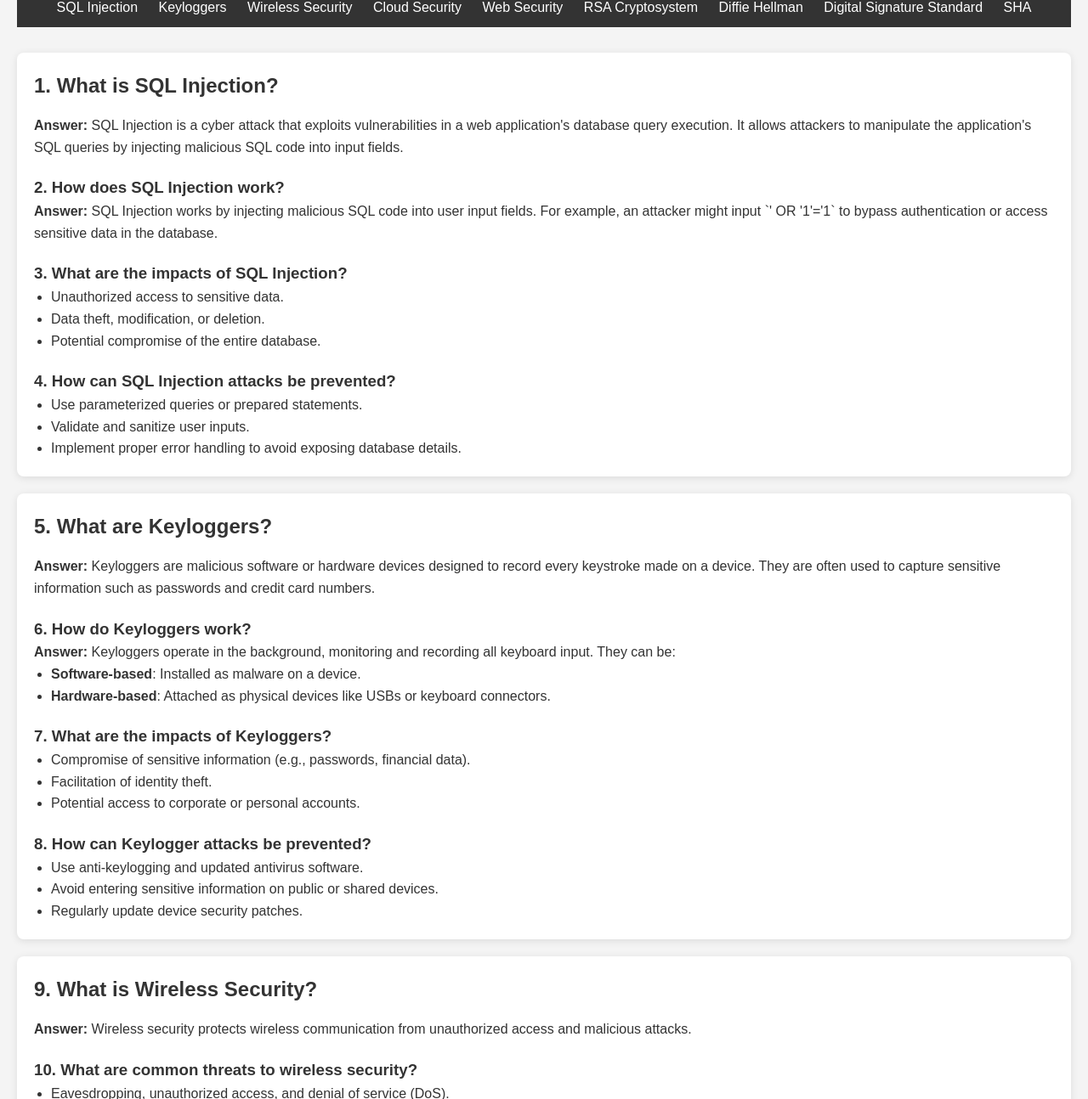
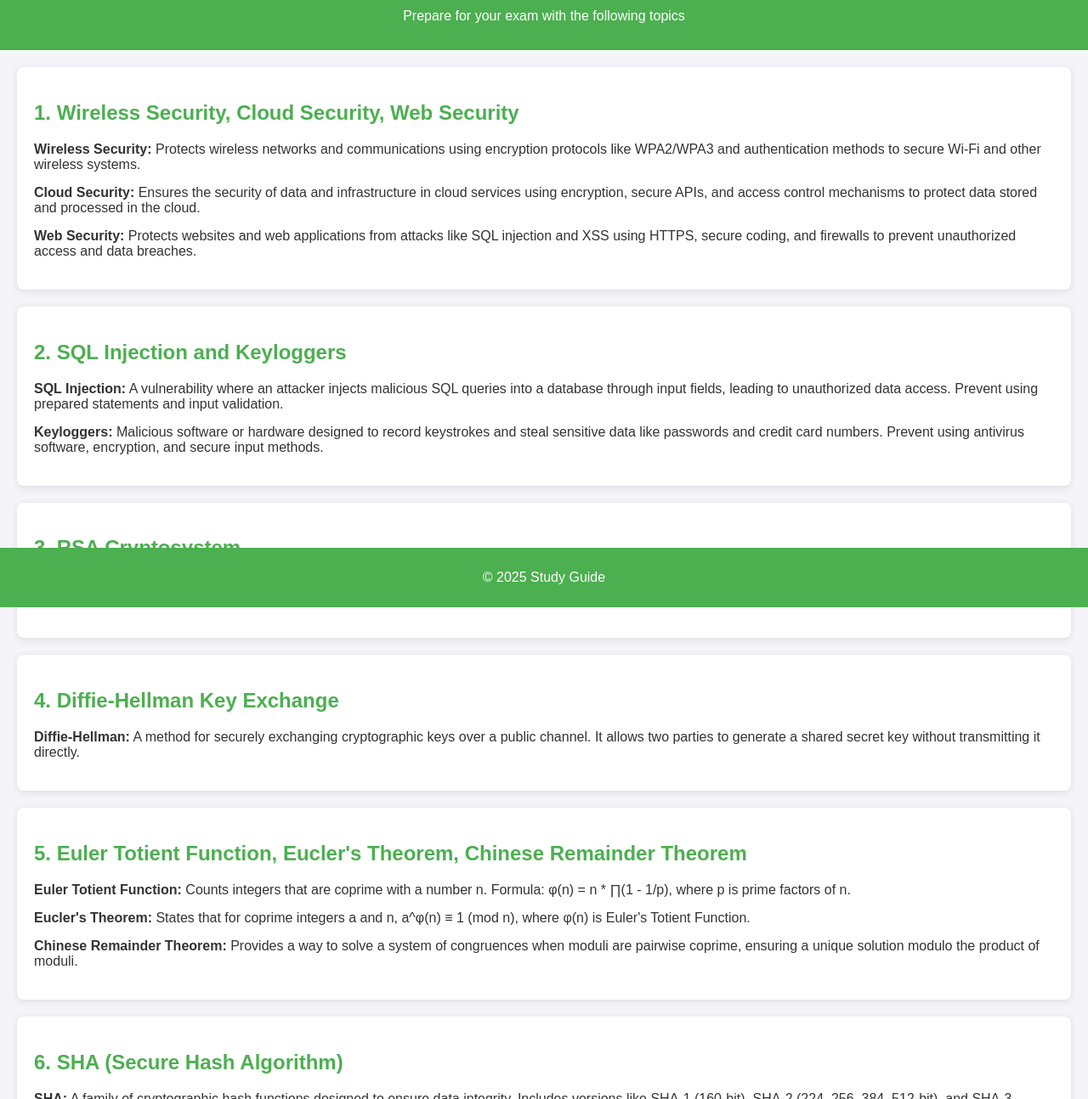
Before and after one commit to ezhilezhil/Exam-Guide-Website, a plain HTML site: page index.html in a window 1280 px wide. Shown: the part 85-1379 px from the top of the page at 85% size. Drawn offline with Linux system fonts and the light colour scheme.

Commit message:
Update index.html

```diff
--- a/index.html
+++ b/index.html
@@ -3,162 +3,127 @@
 <head>
     <meta charset="UTF-8">
     <meta name="viewport" content="width=device-width, initial-scale=1.0">
-    <title>Cyber Security Topics - SQL Injection, Keyloggers, and More</title>
-    <link rel="stylesheet" href="style.css">
+    <title>Exam Study Guide</title>
+    <style>
+        body {
+            font-family: Arial, sans-serif;
+            background-color: #f4f4f9;
+            margin: 0;
+            padding: 0;
+            color: #333;
+        }
+        header {
+            background-color: #4CAF50;
+            color: white;
+            text-align: center;
+            padding: 15px 0;
+        }
+        section {
+            padding: 20px;
+            margin: 20px;
+            background-color: white;
+            border-radius: 8px;
+            box-shadow: 0 2px 10px rgba(0, 0, 0, 0.1);
+        }
+        h2 {
+            color: #4CAF50;
+        }
+        ul {
+            list-style-type: none;
+            padding: 0;
+        }
+        li {
+            margin-bottom: 15px;
+        }
+        footer {
+            text-align: center;
+            padding: 10px 0;
+            background-color: #4CAF50;
+            color: white;
+            position: fixed;
+            width: 100%;
+            bottom: 0;
+        }
+    </style>
 </head>
 <body>
+
 <header>
-        <h1>Cyber Security Topics</h1>
-        <nav>
-            <ul>
-                <li><a href="#sql-injection">SQL Injection</a></li>
-                <li><a href="#keyloggers">Keyloggers</a></li>
-                <li><a href="#wireless-security">Wireless Security</a></li>
-                <li><a href="#cloud-security">Cloud Security</a></li>
-                <li><a href="#web-security">Web Security</a></li>
-                <li><a href="#rsa-cryptosystem">RSA Cryptosystem</a></li>
-                <li><a href="#diffie-hellman">Diffie Hellman</a></li>
-                <li><a href="#digital-signature">Digital Signature Standard</a></li>
-                <li><a href="#sha">SHA</a></li>
-            </ul>
-        </nav>
+    <h1>Exam Study Guide</h1>
+    <p>Prepare for your exam with the following topics</p>
 </header>
 
-    <main>
-        <section id="sql-injection">
-            <h2>1. What is SQL Injection?</h2>
-            <p><strong>Answer:</strong> SQL Injection is a cyber attack that exploits vulnerabilities in a web application's database query execution. It allows attackers to manipulate the application's SQL queries by injecting malicious SQL code into input fields.</p>
-
-            <h3>2. How does SQL Injection work?</h3>
-            <p><strong>Answer:</strong> SQL Injection works by injecting malicious SQL code into user input fields. For example, an attacker might input `' OR '1'='1` to bypass authentication or access sensitive data in the database.</p>
-
-            <h3>3. What are the impacts of SQL Injection?</h3>
+<section>
+    <h2>1. Wireless Security, Cloud Security, Web Security</h2>
     <ul>
-                <li>Unauthorized access to sensitive data.</li>
-                <li>Data theft, modification, or deletion.</li>
-                <li>Potential compromise of the entire database.</li>
-            </ul>
-
-            <h3>4. How can SQL Injection attacks be prevented?</h3>
-            <ul>
-                <li>Use parameterized queries or prepared statements.</li>
-                <li>Validate and sanitize user inputs.</li>
-                <li>Implement proper error handling to avoid exposing database details.</li>
+        <li><strong>Wireless Security:</strong> Protects wireless networks and communications using encryption protocols like WPA2/WPA3 and authentication methods to secure Wi-Fi and other wireless systems.</li>
+        <li><strong>Cloud Security:</strong> Ensures the security of data and infrastructure in cloud services using encryption, secure APIs, and access control mechanisms to protect data stored and processed in the cloud.</li>
+        <li><strong>Web Security:</strong> Protects websites and web applications from attacks like SQL injection and XSS using HTTPS, secure coding, and firewalls to prevent unauthorized access and data breaches.</li>
     </ul>
 </section>
 
-        <section id="keyloggers">
-            <h2>5. What are Keyloggers?</h2>
-            <p><strong>Answer:</strong> Keyloggers are malicious software or hardware devices designed to record every keystroke made on a device. They are often used to capture sensitive information such as passwords and credit card numbers.</p>
-
-            <h3>6. How do Keyloggers work?</h3>
-            <p><strong>Answer:</strong> Keyloggers operate in the background, monitoring and recording all keyboard input. They can be:
+<section>
+    <h2>2. SQL Injection and Keyloggers</h2>
     <ul>
-                    <li><strong>Software-based</strong>: Installed as malware on a device.</li>
-                    <li><strong>Hardware-based</strong>: Attached as physical devices like USBs or keyboard connectors.</li>
-                </ul>
-            </p>
-
-            <h3>7. What are the impacts of Keyloggers?</h3>
-            <ul>
-                <li>Compromise of sensitive information (e.g., passwords, financial data).</li>
-                <li>Facilitation of identity theft.</li>
-                <li>Potential access to corporate or personal accounts.</li>
-            </ul>
-
-            <h3>8. How can Keylogger attacks be prevented?</h3>
-            <ul>
-                <li>Use anti-keylogging and updated antivirus software.</li>
-                <li>Avoid entering sensitive information on public or shared devices.</li>
-                <li>Regularly update device security patches.</li>
+        <li><strong>SQL Injection:</strong> A vulnerability where an attacker injects malicious SQL queries into a database through input fields, leading to unauthorized data access. Prevent using prepared statements and input validation.</li>
+        <li><strong>Keyloggers:</strong> Malicious software or hardware designed to record keystrokes and steal sensitive data like passwords and credit card numbers. Prevent using antivirus software, encryption, and secure input methods.</li>
     </ul>
 </section>
 
-        <section id="wireless-security">
-            <h2>9. What is Wireless Security?</h2>
-            <p><strong>Answer:</strong> Wireless security protects wireless communication from unauthorized access and malicious attacks.</p>
-
-            <h3>10. What are common threats to wireless security?</h3>
+<section>
+    <h2>3. RSA Cryptosystem</h2>
     <ul>
-                <li>Eavesdropping, unauthorized access, and denial of service (DoS).</li>
-            </ul>
-
-            <h3>11. How can wireless security be enhanced?</h3>
-            <ul>
-                <li>Use WPA3 encryption.</li>
-                <li>Enable MAC address filtering.</li>
-                <li>Set strong passwords for Wi-Fi networks.</li>
+        <li><strong>RSA:</strong> A widely used asymmetric encryption algorithm based on the difficulty of factoring large prime numbers. It uses a public key for encryption and a private key for decryption.</li>
     </ul>
 </section>
 
-        <section id="cloud-security">
-            <h2>12. What is Cloud Security?</h2>
-            <p><strong>Answer:</strong> Cloud security ensures the protection of data, applications, and infrastructure in cloud environments.</p>
-
-            <h3>13. What are common threats to cloud security?</h3>
+<section>
+    <h2>4. Diffie-Hellman Key Exchange</h2>
     <ul>
-                <li>Data breaches, insecure APIs, and insider threats.</li>
-            </ul>
-
-            <h3>14. How can cloud security be enhanced?</h3>
-            <ul>
-                <li>Implement data encryption.</li>
-                <li>Use multi-factor authentication.</li>
-                <li>Conduct regular security audits.</li>
+        <li><strong>Diffie-Hellman:</strong> A method for securely exchanging cryptographic keys over a public channel. It allows two parties to generate a shared secret key without transmitting it directly.</li>
     </ul>
 </section>
 
-        <section id="web-security">
-            <h2>15. What is Web Security?</h2>
-            <p><strong>Answer:</strong> Web security focuses on safeguarding websites and web applications from cyber threats.</p>
-
-            <h3>16. What are common web security threats?</h3>
+<section>
+    <h2>5. Euler Totient Function, Eucler's Theorem, Chinese Remainder Theorem</h2>
     <ul>
-                <li>Cross-Site Scripting (XSS), SQL Injection, and Distributed Denial of Service (DDoS).</li>
-            </ul>
-
-            <h3>17. How can web security be improved?</h3>
-            <ul>
-                <li>Use HTTPS for secure communication.</li>
-                <li>Implement firewalls and intrusion detection systems.</li>
-                <li>Follow secure coding practices.</li>
+        <li><strong>Euler Totient Function:</strong> Counts integers that are coprime with a number n. Formula: φ(n) = n * ∏(1 - 1/p), where p is prime factors of n.</li>
+        <li><strong>Eucler's Theorem:</strong> States that for coprime integers a and n, a^φ(n) ≡ 1 (mod n), where φ(n) is Euler's Totient Function.</li>
+        <li><strong>Chinese Remainder Theorem:</strong> Provides a way to solve a system of congruences when moduli are pairwise coprime, ensuring a unique solution modulo the product of moduli.</li>
     </ul>
 </section>
 
-        <section id="rsa-cryptosystem">
-            <h2>18. What is RSA Cryptosystem?</h2>
-            <p><strong>Answer:</strong> RSA is a widely-used public-key encryption system that relies on the mathematical difficulty of factoring large numbers.</p>
-
-            <h3>19. How does RSA work?</h3>
+<section>
+    <h2>6. SHA (Secure Hash Algorithm)</h2>
     <ul>
-                <li>RSA generates a pair of keys: a public key for encryption and a private key for decryption.</li>
+        <li><strong>SHA:</strong> A family of cryptographic hash functions designed to ensure data integrity. Includes versions like SHA-1 (160-bit), SHA-2 (224, 256, 384, 512-bit), and SHA-3 (Keccak-based).</li>
     </ul>
 </section>
 
-        <section id="diffie-hellman">
-            <h2>20. What is Diffie Hellman Key Exchange?</h2>
-            <p><strong>Answer:</strong> Diffie-Hellman is a method for securely exchanging cryptographic keys over a public channel.</p>
-
-            <h3>21. How does Diffie-Hellman work?</h3>
+<section>
+    <h2>7. Digital Signature Standard (DSS)</h2>
     <ul>
-                <li>It allows two parties to generate a shared secret key without exchanging the key itself.</li>
+        <li><strong>DSS:</strong> A standard for digital signatures, ensuring data authenticity using algorithms like DSA, RSA, and ECDSA. It helps to secure communications and data integrity.</li>
     </ul>
 </section>
 
-        <section id="digital-signature">
-            <h2>22. What is Digital Signature Standard (DSS)?</h2>
-            <p><strong>Answer:</strong> DSS is a standard for creating and verifying digital signatures, ensuring authenticity and integrity of messages or documents.</p>
+<section>
+    <h2>8. DES (Data Encryption Standard)</h2>
+    <ul>
+        <li><strong>DES:</strong> A symmetric encryption algorithm that encrypts data in 64-bit blocks using a 56-bit key, applying 16 rounds of substitution and permutation to ensure security.</li>
+    </ul>
 </section>
 
-        <section id="sha">
-            <h2>23. What is SHA (Secure Hash Algorithm)?</h2>
-            <p><strong>Answer:</strong> SHA is a cryptographic hash function designed to take an input and produce a fixed-size hash value. It's widely used for data integrity and digital signatures.</p>
+<section>
+    <h2>9. AES (Advanced Encryption Standard)</h2>
+    <ul>
+        <li><strong>AES:</strong> A symmetric encryption algorithm that encrypts data in 128-bit blocks using key sizes of 128, 192, or 256 bits. It uses a substitution-permutation network for security.</li>
+    </ul>
 </section>
 
-    </main>
+<footer>
+    <p>&copy; 2025 Study Guide</p>
+</footer>
 
-    <footer>
-        <p>&copy; 2024 Cyber Security Info. All rights reserved.</p>
-    </footer>
 </body>
 </html>
```
Lines whose indentation alone changed are shown as unchanged.
